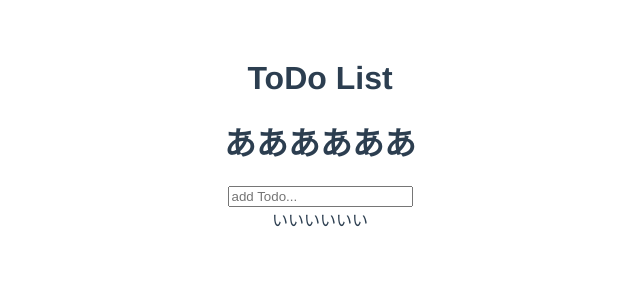
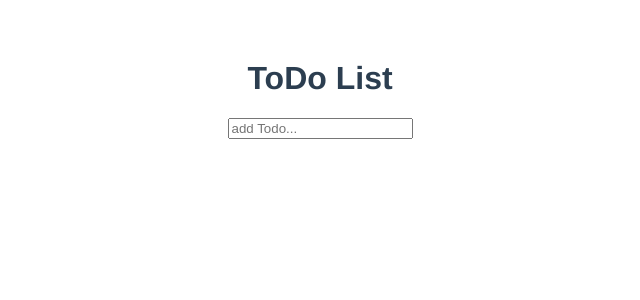
Before and after one commit to shira07tech01/myfirstvue, a Vue app in the folder my-app/: page / in a window 1280 px wide. Shown: the top 300 px of the page, without its empty margins (320-960 px from the left). Built offline with nearby package versions, Linux system fonts and the light colour scheme.

Commit message:
allow関数にしてdefault直した

```diff
--- a/my-app/src/components/DeleteButton.vue
+++ b/my-app/src/components/DeleteButton.vue
@@ -11,7 +11,7 @@ export default {
   props: {
     todo: {
       type: Object,
-      default: {},
+      default: () => {},
     },
     id: {
       type: Number,
--- a/my-app/src/components/TaskInput.vue
+++ b/my-app/src/components/TaskInput.vue
@@ -1,7 +1,5 @@
 <template>
   <div class="taskinput">
-    <h1>ああああああ</h1>
-
     <input
       type="text"
       placeholder="add Todo..."
@@ -17,7 +15,7 @@ export default {
   props: {
     todos: {
       type: Array,
-      default: [],
+      default: () => {},
     },
     newToDo: {
       type: String,
--- a/my-app/src/components/TaskListItem.vue
+++ b/my-app/src/components/TaskListItem.vue
@@ -1,6 +1,5 @@
 <template>
   <div class="todolistitem">
-    いいいいいい
     <div v-for="(todo,key) in todos" v-bind:key="todo.id">
       {{ key }}{{ todo.title }}
       <DeleteButton :todo="todo" :id.sync="id" />
@@ -15,7 +14,7 @@ export default {
   props: {
     todos: {
       type: Array,
-      default: [],
+      default: () => [],
     },
   },
   components: {
```
